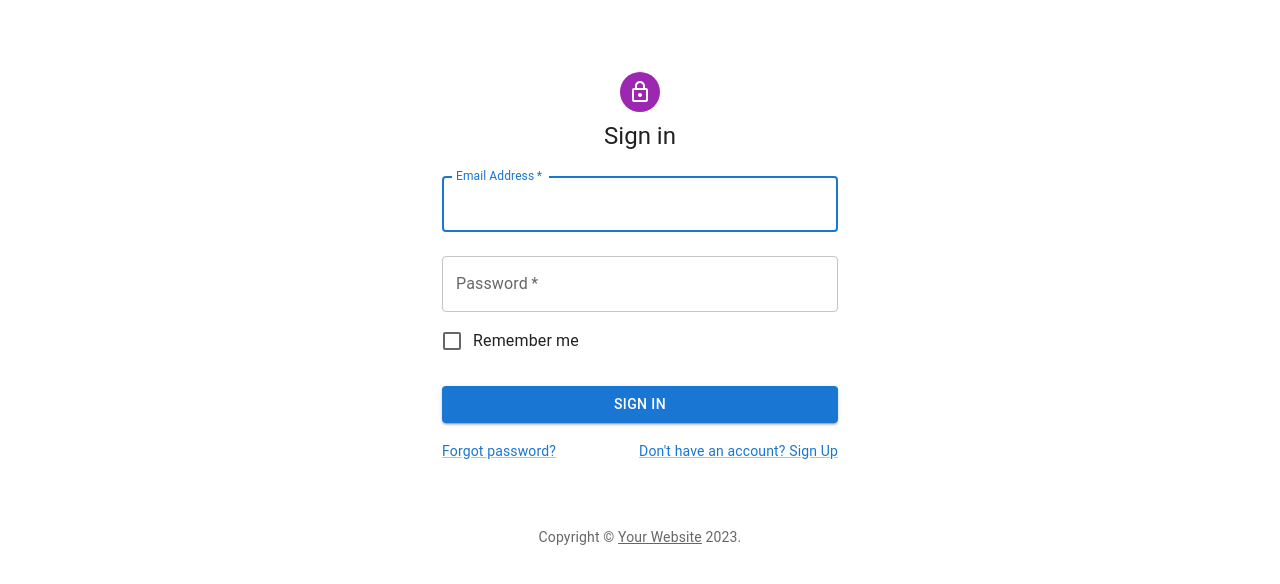
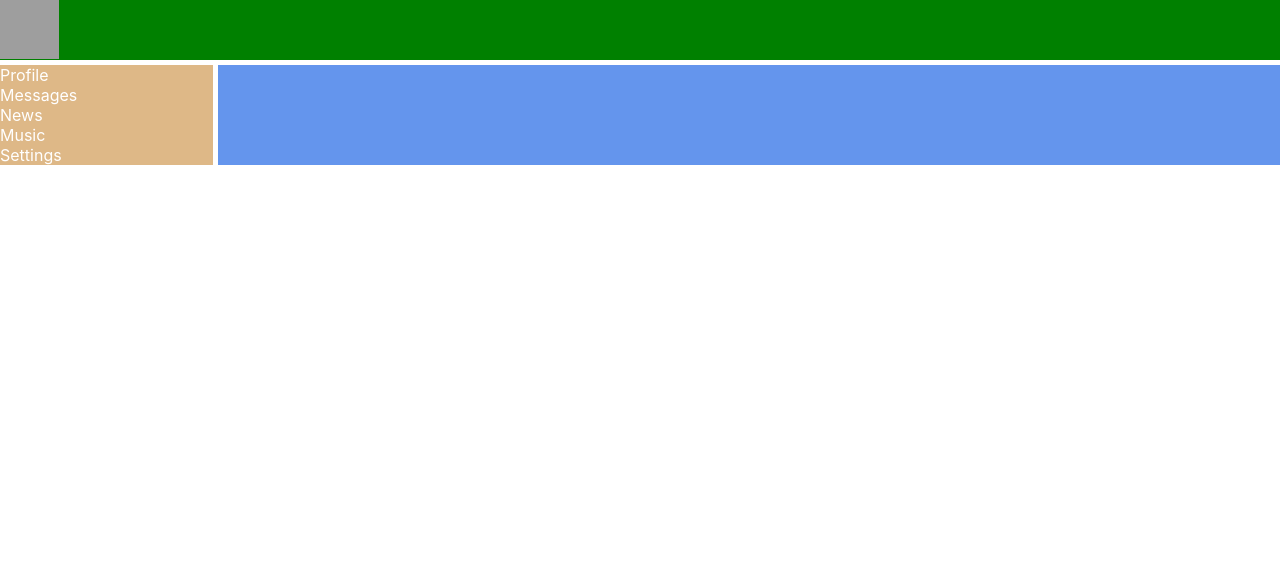
Before and after one commit to TashievEmir/Learn-React, a React (Create React App) app: page / in a window 1280 px wide. Shown: the top 584 px of the page. Built offline with nearby package versions, Linux system fonts and the light colour scheme; grey boxes are pictures that could not be loaded.

Commit message:
created folders

```diff
--- a/package.json
+++ b/package.json
@@ -5,7 +5,8 @@
   "dependencies": {
     "@emotion/react": "^11.11.1",
     "@emotion/styled": "^11.11.0",
-    "@mui/material": "^5.14.13",
+    "@mui/icons-material": "^5.14.15",
+    "@mui/material": "^5.14.15",
     "@testing-library/jest-dom": "^5.17.0",
     "@testing-library/react": "^13.4.0",
     "@testing-library/user-event": "^13.5.0",
--- a/src/App.js
+++ b/src/App.js
@@ -8,19 +8,18 @@ import SignIn from './components/authorization/SignIn';
 import {BrowserRouter, Routes, Route} from "react-router-dom"
 function App() {
   return (
-    // <BrowserRouter>
-    //     <div className='app-wrapper'/*className="App"*/>
-    //       <Header />
-    //       <NavBar />
-    //       <div className='app-wrapperContent'>
-    //       <Routes>
-    //         <Route path='/dialogs' Component={Dialogs} />
-    //         <Route path='/profile' Component={Profile} />
-    //         </Routes>
-    //       </div>
-    //     </div>
-    // </BrowserRouter>
-    <SignIn/>
+    <BrowserRouter>
+        <div className='app-wrapper'/*className="App"*/>
+          <Header />
+          <NavBar />
+          <div className='app-wrapperContent'>
+          <Routes>
+            <Route path='/dialogs' Component={Dialogs} />
+            <Route path='/profile' Component={Profile} />
+            </Routes>
+          </div>
+        </div>
+    </BrowserRouter>
     );
 }
 
```
Also changed, not shown: 1 other file (tests, documents, lock files or other folders).
